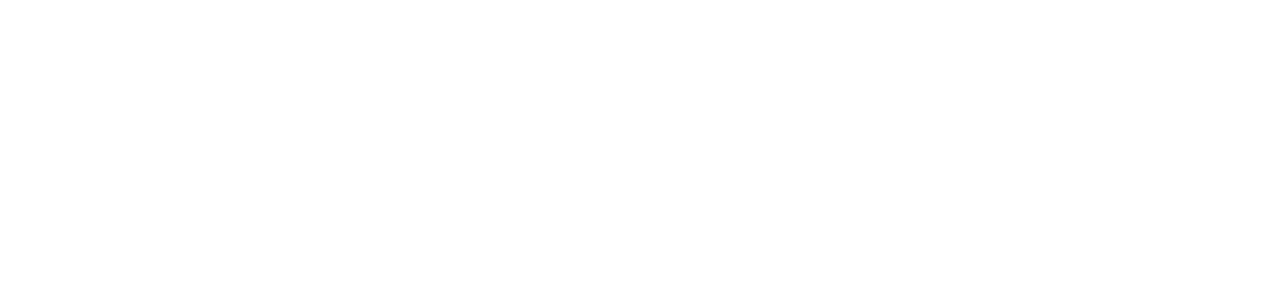
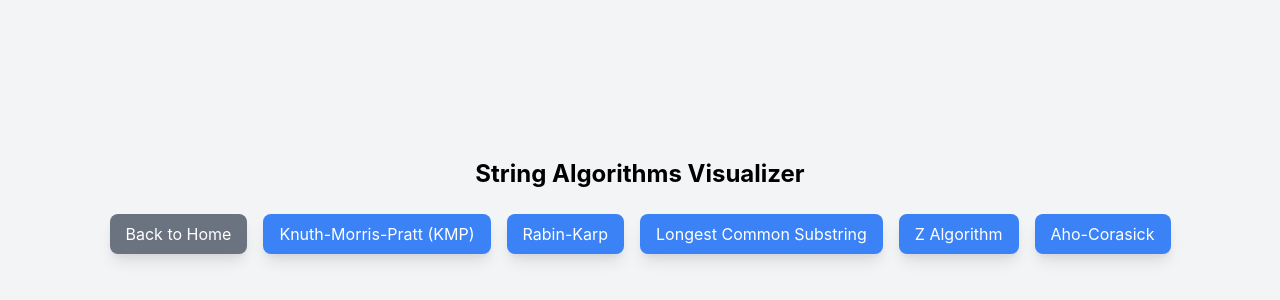
Before and after one commit to dexon888/Algo-Visualizer, a React (Create React App) app in the folder frontend/: page /string-visualizer in a window 1280 px wide. Before the commit this address had no page. Shown: the part 182-482 px from the top of the page. Built offline with nearby package versions, Linux system fonts and the light colour scheme.

Commit message:
Added a String Algorithm section

```diff
--- a/frontend/src/App.js
+++ b/frontend/src/App.js
@@ -1,17 +1,18 @@
-// src/App.js
 import React from 'react';
 import { BrowserRouter as Router, Routes, Route } from 'react-router-dom';
 import Home from './pages/Home';
+import PathFindingVisualizer from './pages/PathFindingVisualizer';
 import SortingVisualizer from './pages/SortingVisualizer';
-import PathFindingVisualizer from './pages/PathFindingVisualizer';
+import StringVisualizer from './pages/StringVisualizer';
 
 function App() {
   return (
     <Router>
       <Routes>
         <Route path="/" element={<Home />} />
+        <Route path="/path-finding-visualizer" element={<PathFindingVisualizer />} />
         <Route path="/sorting-visualizer" element={<SortingVisualizer />} />
-        <Route path="/pathfinding-visualizer" element={<PathFindingVisualizer />} />
+        <Route path="/string-visualizer" element={<StringVisualizer />} /> {/* Add the new route */}
       </Routes>
     </Router>
   );
--- a/frontend/src/pages/Home.jsx
+++ b/frontend/src/pages/Home.jsx
@@ -1,21 +1,28 @@
-// src/pages/Home.js (or MainScreen.js)
 import React from 'react';
 import { Link } from 'react-router-dom';
+import '../App.css';
 
-function Home() {
+const Home = () => {
+  const sections = [
+    { name: 'Path-Finding Algorithms', path: '/path-finding-visualizer' },
+    { name: 'Sorting Algorithms', path: '/sorting-visualizer' },
+    { name: 'String Algorithms', path: '/string-visualizer' },
+  ];
+
   return (
     <div className="min-h-screen flex flex-col items-center justify-center bg-gray-100">
       <h1 className="text-4xl font-bold mb-8">Algorithm Visualizer</h1>
-      <div className="mb-4">
-        <Link to="/sorting-visualizer" className="px-4 py-2 bg-blue-500 text-white rounded-lg shadow-lg m-2">
-          Sorting Algorithms
+      {sections.map((section) => (
+        <Link
+          key={section.name}
+          to={section.path}
+          className="px-6 py-3 bg-blue-500 text-white rounded-lg shadow-lg mb-4"
+        >
+          {section.name}
         </Link>
-        <Link to="/pathfinding-visualizer" className="px-4 py-2 bg-blue-500 text-white rounded-lg shadow-lg m-2">
-          Path-Finding Algorithms
-        </Link>
-      </div>
+      ))}
     </div>
   );
-}
+};
 
 export default Home;
--- /dev/null
+++ b/frontend/src/pages/StringVisualizer.jsx
@@ -0,0 +1,49 @@
+import React, { useState } from 'react';
+import { useNavigate } from 'react-router-dom';
+import '../App.css';
+
+function StringVisualizer() {
+  const navigate = useNavigate();
+  const [isRunning, setIsRunning] = useState(false);
+
+  const stringAlgorithms = [
+    { name: 'kmp', displayName: 'Knuth-Morris-Pratt (KMP)', description: 'An efficient string matching algorithm that preprocesses the pattern to determine the shifts of the pattern itself for avoiding unnecessary comparisons.' },
+    { name: 'rabinKarp', displayName: 'Rabin-Karp', description: 'A string matching algorithm that uses hashing to find any one of a set of pattern strings in a text.' },
+    { name: 'longestCommonSubstring', displayName: 'Longest Common Substring', description: 'Finds the longest string (or strings) that is a substring of two or more strings.' },
+    { name: 'zAlgorithm', displayName: 'Z Algorithm', description: 'An algorithm for pattern matching that uses a Z array which stores the length of the longest substring starting from each position that is also a prefix of the text.' },
+    { name: 'ahoCorasick', displayName: 'Aho-Corasick', description: 'A string matching algorithm that constructs a finite state machine for a set of strings and uses it to search for all occurrences of the strings in a text.' },
+  ];
+
+  const handleAlgorithm = (algorithm) => {
+    if (isRunning) return;
+    setIsRunning(true);
+    console.log(`Starting ${algorithm}`);
+    // Implement the algorithm's logic here
+    setIsRunning(false);
+  };
+
+  return (
+    <div className="min-h-screen flex flex-col items-center justify-center bg-gray-100">
+      <h2 className="text-2xl font-bold mb-4">String Algorithms Visualizer</h2>
+      <div className="mb-4">
+        <button onClick={() => navigate('/')} className="px-4 py-2 bg-gray-500 text-white rounded-lg shadow-lg m-2">
+          Back to Home
+        </button>
+        {stringAlgorithms.map((algo) => (
+          <div className="tooltip" key={algo.name}>
+            <button
+              onClick={() => handleAlgorithm(algo.name)}
+              className="px-4 py-2 bg-blue-500 text-white rounded-lg shadow-lg m-2"
+              disabled={isRunning}
+            >
+              {algo.displayName}
+            </button>
+            <span className="tooltiptext">{algo.description}</span>
+          </div>
+        ))}
+      </div>
+    </div>
+  );
+}
+
+export default StringVisualizer;
```
